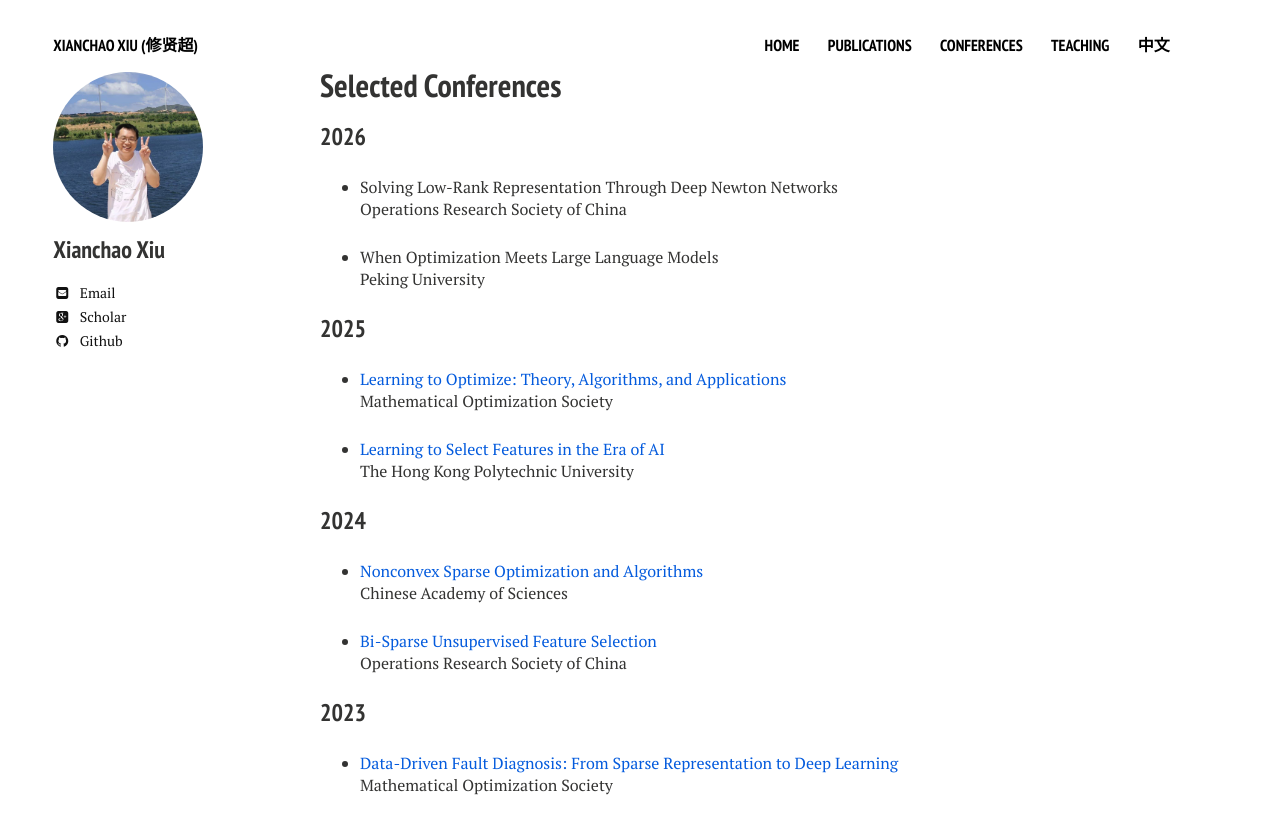
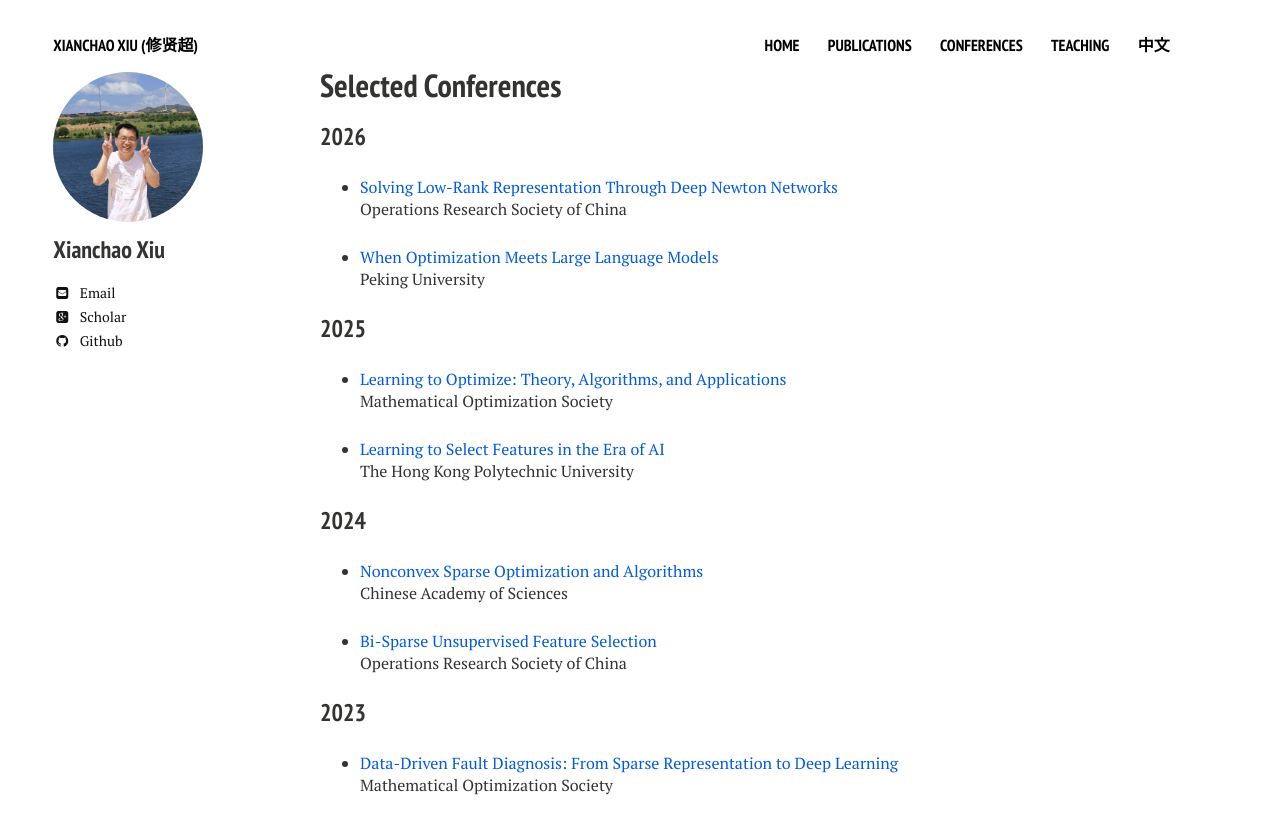
Before and after one commit to xianchaoxiu/xianchaoxiu.github.io, a Jekyll site: the page built from conferences/index.md, in a window 1280 px wide. Shown: the top 834 px of the page. Built offline with Jekyll 4.4.1, drawn with Linux system fonts in a browser that asks for light colours; nearby versions of some CDN libraries.

Commit message:
Update index.md

```diff
--- a/conferences/index.md
+++ b/conferences/index.md
@@ -8,11 +8,11 @@ share: false
 ---
 
 ### 2026
-
-* Solving Low-Rank Representation Through Deep Newton Networks <br>
+* <a href="../conferences/2026-ORSC.pdf" class="textlink" target="_blank"> Solving Low-Rank Representation Through Deep Newton Networks </a><br>
 Operations Research Society of China <br>
 
-* When Optimization Meets Large Language Models <br>
+
+* <a href="../conferences/2026-PKU.pdf" class="textlink" target="_blank"> When Optimization Meets Large Language Models </a><br>
 Peking University <br>
 
 
```
